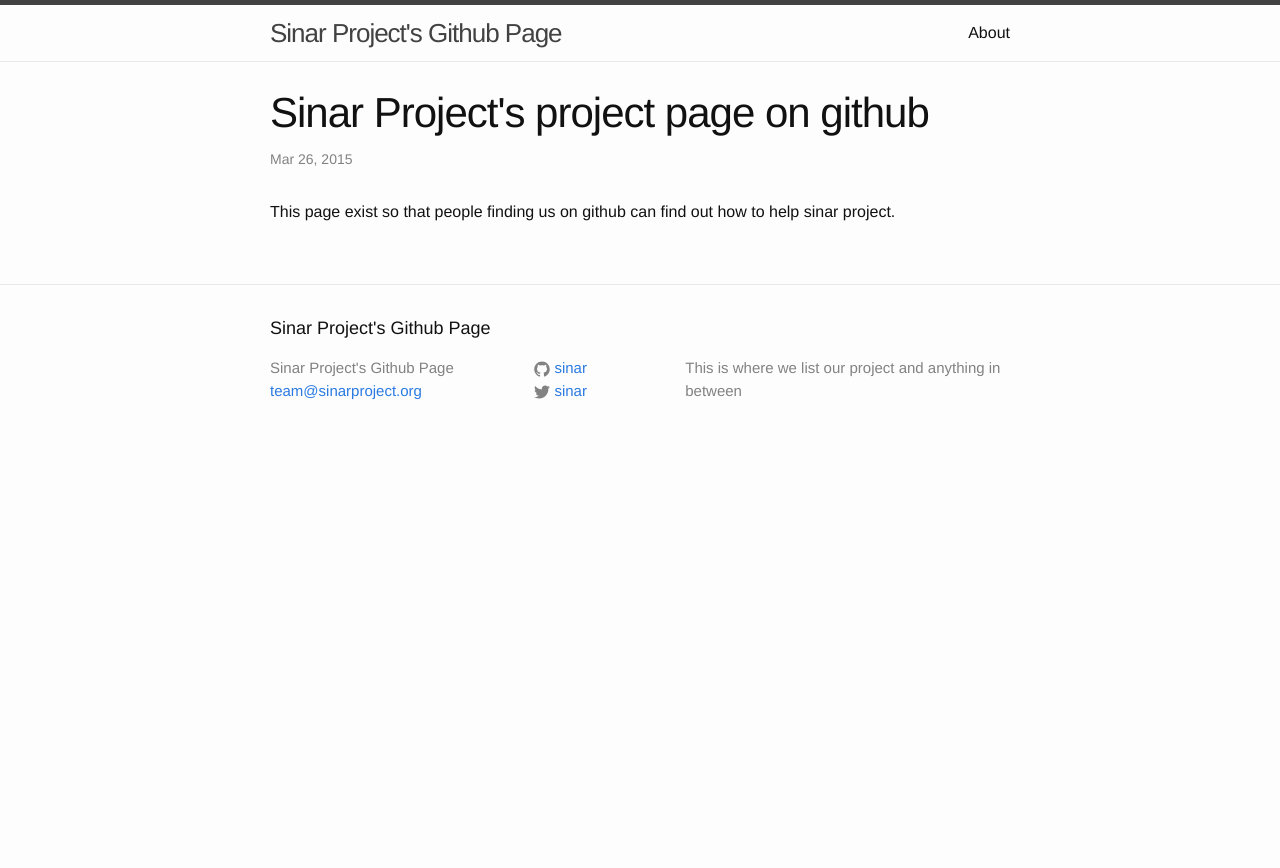
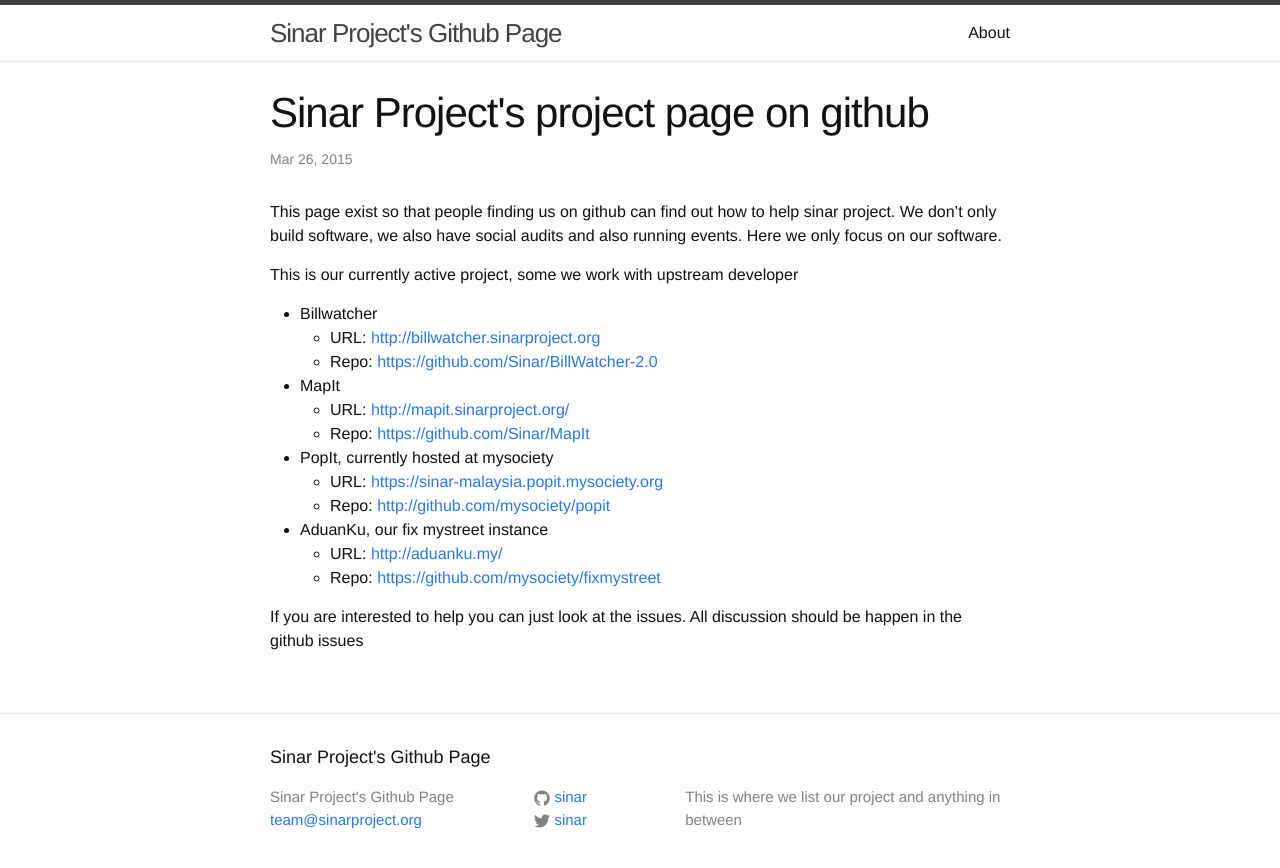
Before and after one commit to Sinar/sinar.github.io, a Jekyll site: the page built from _posts/2015-03-26-projects-list.markdown, in a window 1280 px wide. Shown: the top 868 px of the page. Built offline with Jekyll 4.4.1, drawn with Linux system fonts in a browser that asks for light colours.

Commit message:
Update project list post

```diff
--- a/_posts/2015-03-26-projects-list.markdown
+++ b/_posts/2015-03-26-projects-list.markdown
@@ -3,4 +3,21 @@ layout: post
 title: Sinar Project's project page on github
 ---
 
-This page exist so that people finding us on github can find out how to help sinar project.
+This page exist so that people finding us on github can find out how to help sinar project. We don't only build software, we also have social audits and also running events. Here we only focus on our software.
+
+This is our currently active project, some we work with upstream developer
+
+* Billwatcher
+  * URL: [http://billwatcher.sinarproject.org](http://billwatcher.sinarproject.org)
+  * Repo: [https://github.com/Sinar/BillWatcher-2.0](https://github.com/Sinar/BillWatcher-2.0)
+* MapIt
+  * URL: [http://mapit.sinarproject.org/](http://mapit.sinarproject.org/)
+  * Repo: [https://github.com/Sinar/MapIt](https://github.com/Sinar/MapIt)
+* PopIt, currently hosted at mysociety
+  * URL: [https://sinar-malaysia.popit.mysociety.org](https://sinar-malaysia.popit.mysociety.org)
+  * Repo: [http://github.com/mysociety/popit](http://github.com/mysociety/popit)
+* AduanKu, our fix mystreet instance
+  * URL: [http://aduanku.my/](http://aduanku.my/)
+  * Repo: [https://github.com/mysociety/fixmystreet](https://github.com/mysociety/fixmystreet)
+
+If you are interested to help you can just look at the issues. All discussion should be happen in the github issues
```
